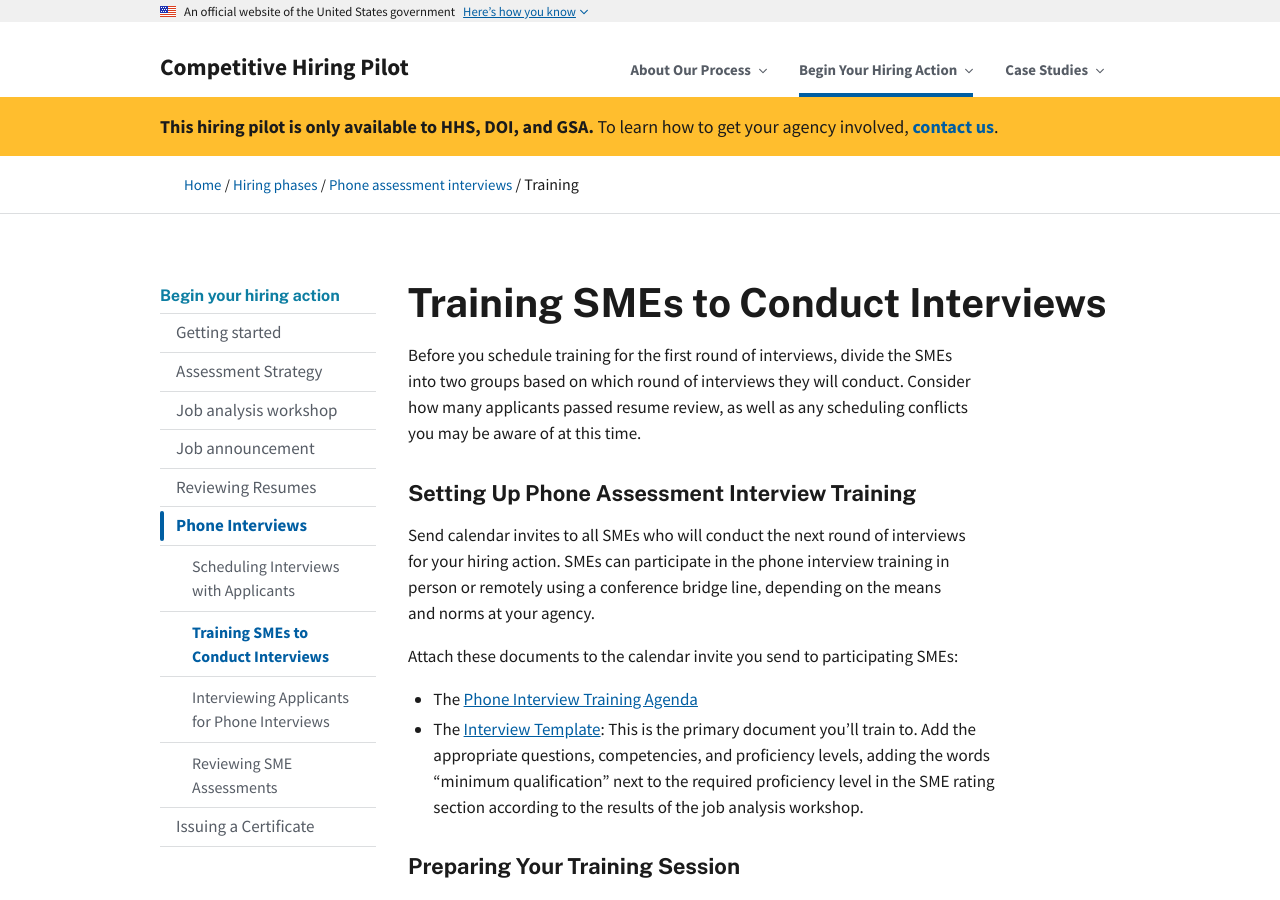
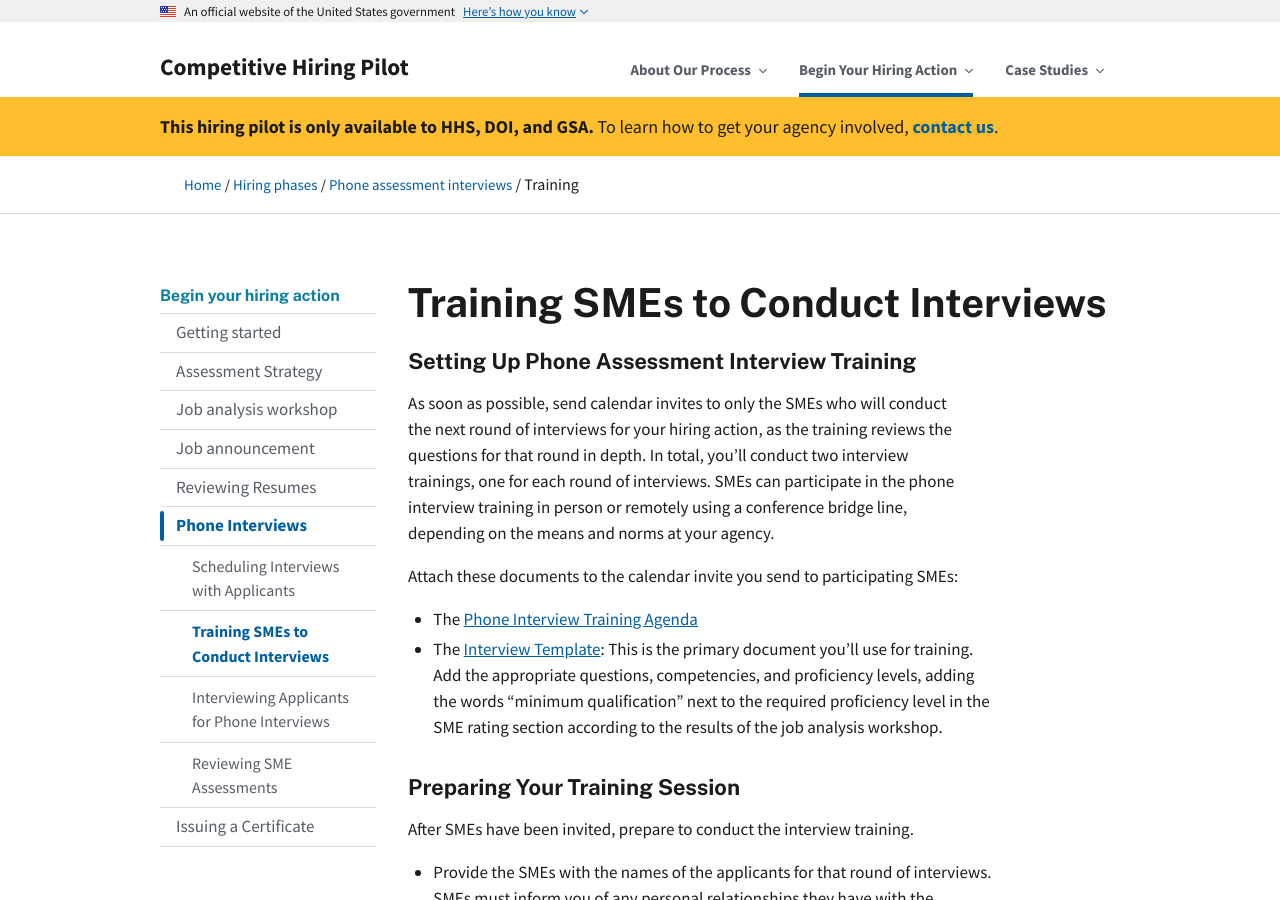
Before and after one commit to usds/SME-QA-Website, a Jekyll site: the page built from pages/phases/phone-assessment-interviews/training.md, in a window 1280 px wide and 900 px high. Built offline with Jekyll 4.4.1, drawn with Linux system fonts in a browser that asks for light colours.

Commit message:
Address second round of feedback

```diff
--- a/pages/phases/phone-assessment-interviews/training.md
+++ b/pages/phases/phone-assessment-interviews/training.md
@@ -9,15 +9,13 @@ title: Training SMEs to Conduct Interviews
 intro: While phone interviews are being scheduled with applicants, facilitate a mandatory two-hour interview training for all SMEs who will conduct the next round of interviews that explains how to conduct structured interviews and assess an applicant’s proficiency with the required competencies based on their responses.
 ---
 
-Before you schedule training for the first round of interviews, divide the SMEs into two groups based on which round of interviews they will conduct. Consider how many applicants passed resume review, as well as any scheduling conflicts you may be aware of at this time.
-
 ### Setting Up Phone Assessment Interview Training
 
-Send calendar invites to all SMEs who will conduct the next round of interviews for your hiring action. SMEs can participate in the phone interview training in person or remotely using a conference bridge line, depending on the means and norms at your agency.
+As soon as possible, send calendar invites to only the SMEs who will conduct the next round of interviews for your hiring action, as the training reviews the questions for that round in depth. In total, you'll conduct two interview trainings, one for each round of interviews. SMEs can participate in the phone interview training in person or remotely using a conference bridge line, depending on the means and norms at your agency.
 
 Attach these documents to the calendar invite you send to participating SMEs:
 - The <a href="{{site.baseurl}}/toolkit/phone-assessment-interviews/phone-interview-training-agenda/">Phone Interview Training Agenda</a>
-- The <a href="{{ site.baseurl }}/toolkit/assessment-strategy/phone-interview-template.docx">Interview Template</a>: This is the primary document you'll train to. Add the appropriate questions, competencies, and proficiency levels, adding the words "minimum qualification" next to the required proficiency level in the SME rating section according to the results of the job analysis workshop.
+- The <a href="{{ site.baseurl }}/toolkit/assessment-strategy/phone-interview-template.docx">Interview Template</a>: This is the primary document you'll use for training. Add the appropriate questions, competencies, and proficiency levels, adding the words "minimum qualification" next to the required proficiency level in the SME rating section according to the results of the job analysis workshop.
 
 ### Preparing Your Training Session
 
```
Also changed, not shown: pages/phases/job-announcement/create-announcement-on-usajobs.md (+1 -1 lines), pages/phases/phone-assessment-interviews/scheduling.md (+2 -0 lines), toolkit/phone-assessment-interviews/personal-relationships.md (+2 -2 lines).
